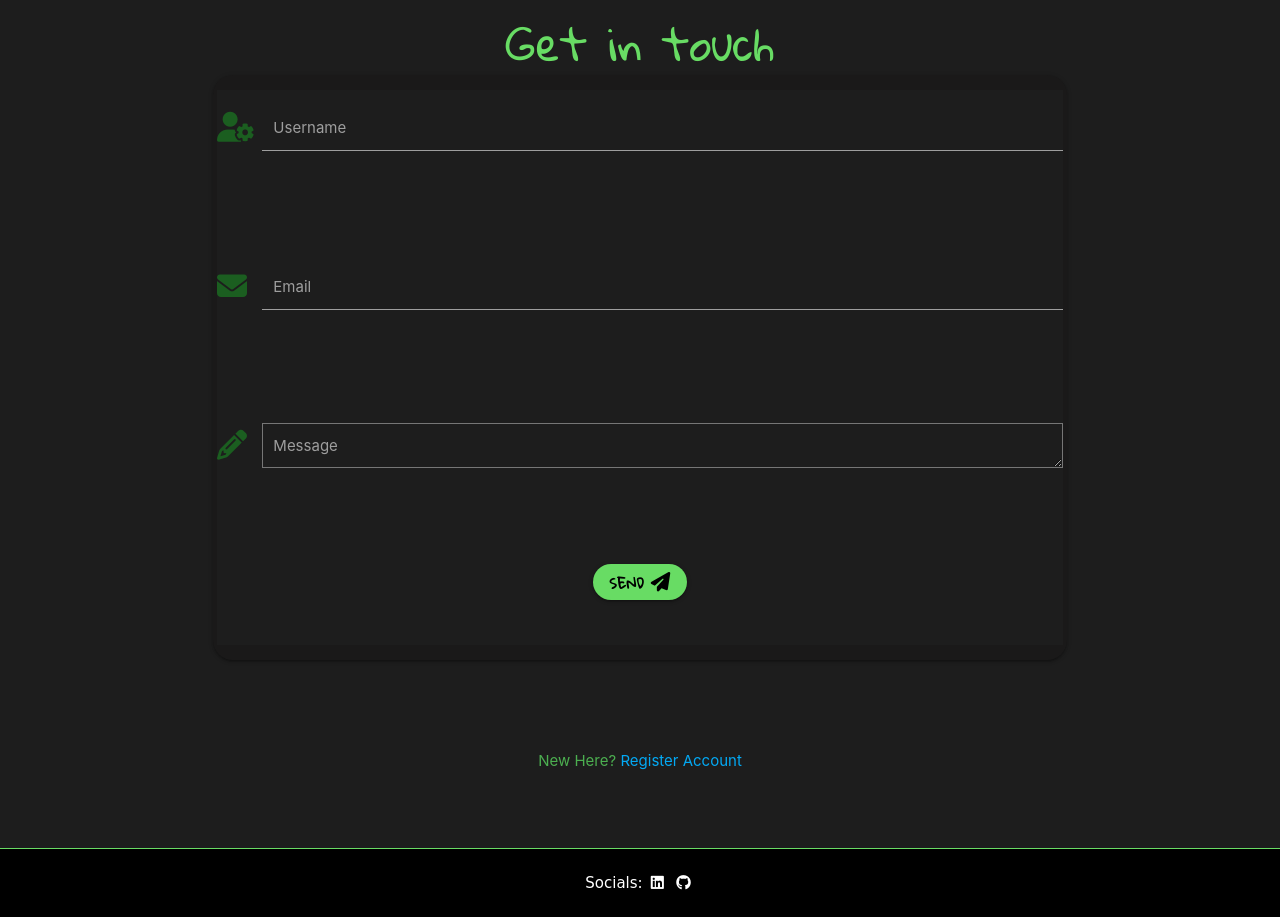
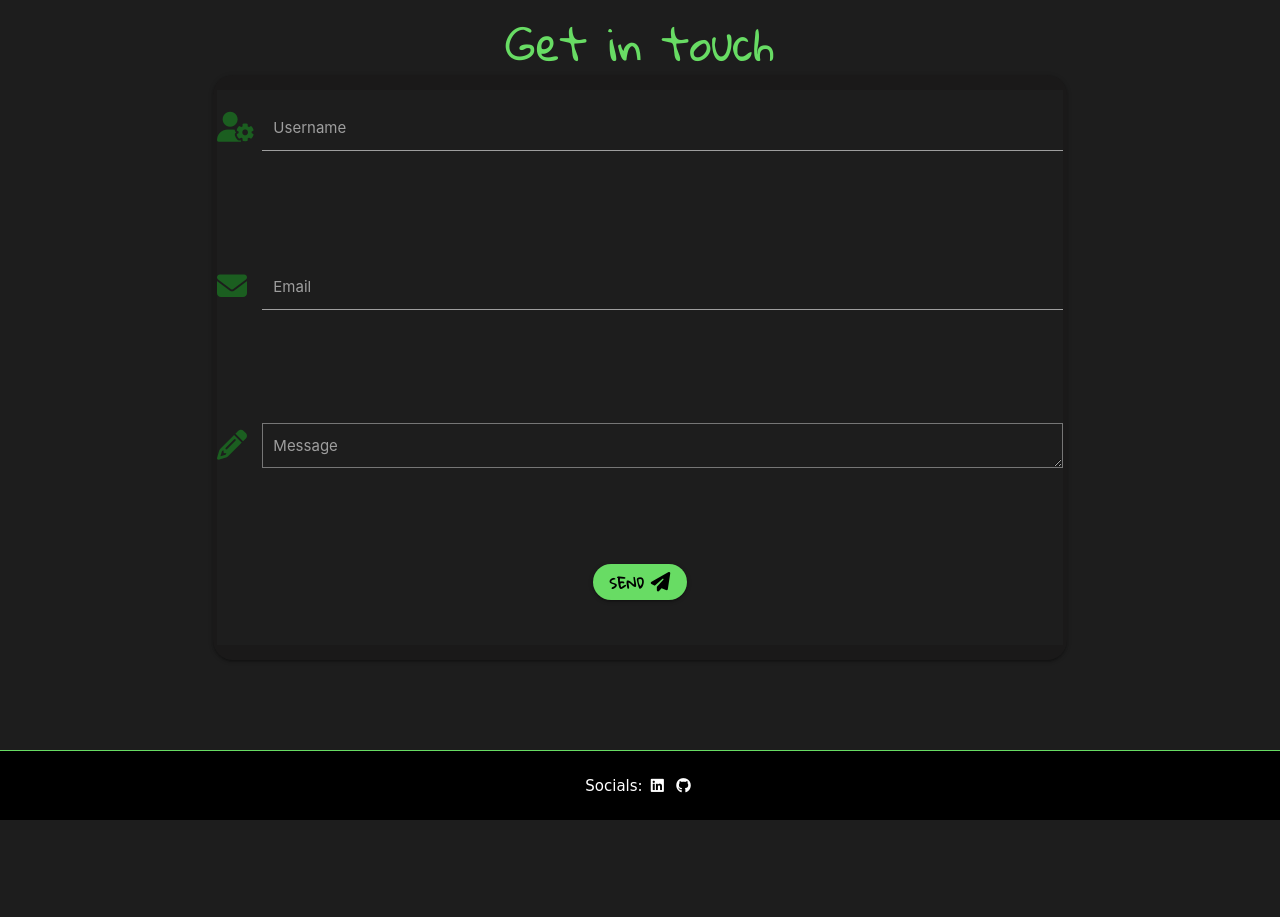
Before and after one commit to PSebastian96/pjt3-NoiseAudit, a Flask app: page /contact in a window 1280 px wide. Shown: the part 90-1007 px from the top of the page. After the commit the page ends 910 px from the top, so only its background shows below. Run offline with Flask 3, Linux system fonts and the light colour scheme; some libraries are stand-ins or nearby versions; some web fonts are replaced.

Commit message:
bottom of page edited

```diff
--- a/templates/contact.html
+++ b/templates/contact.html
@@ -58,13 +58,4 @@
   </form>
 </div>
 
-<div class="row">
-  <div class="col s12">
-    <p class="center-align green-text">
-      New Here?
-     <a href="{{ url_for('join') }}" class="light-blue-text">Register Account</a>
-    </p>
-  </div>
-</div>
-
 {% endblock %}
```
